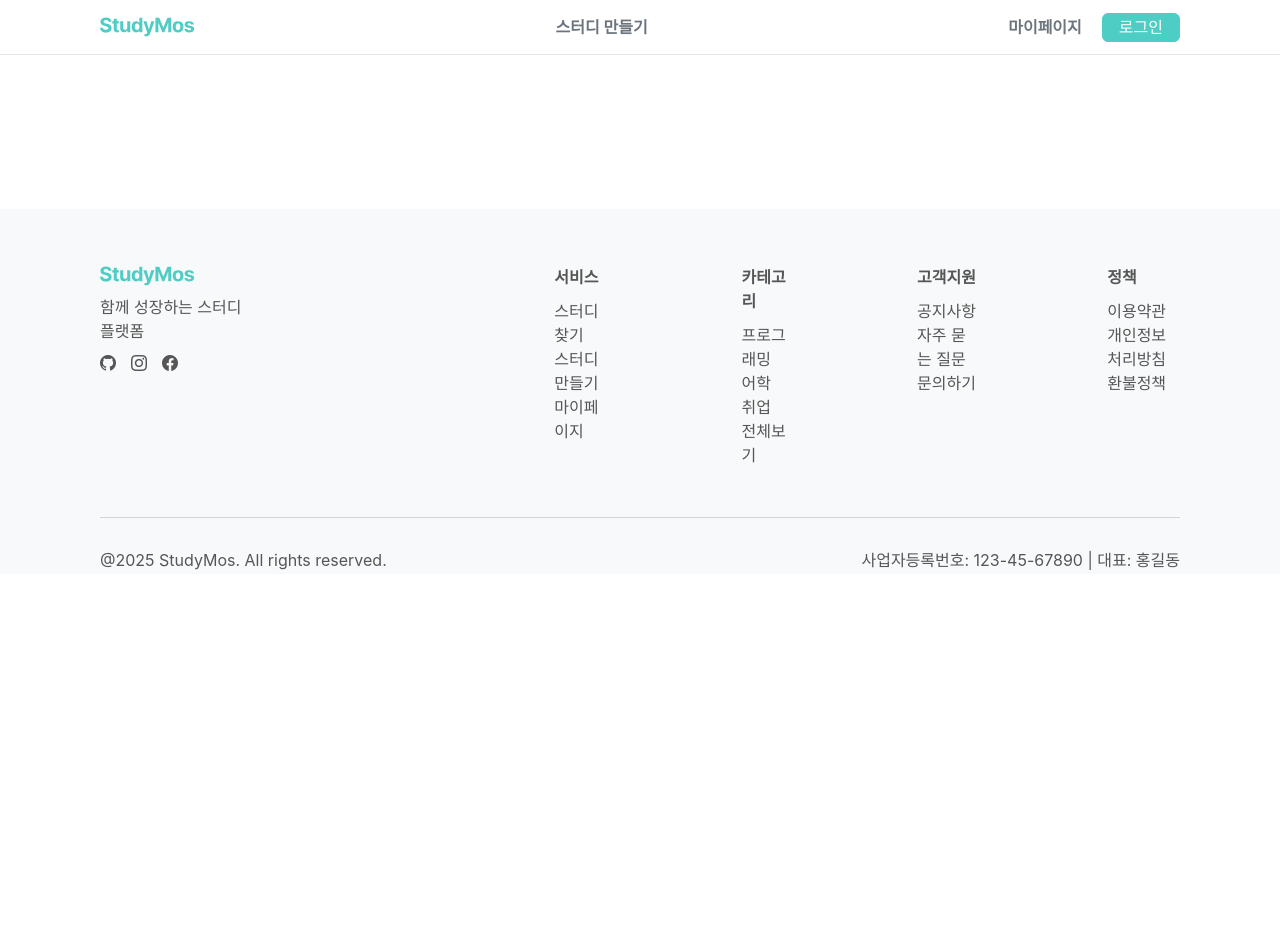
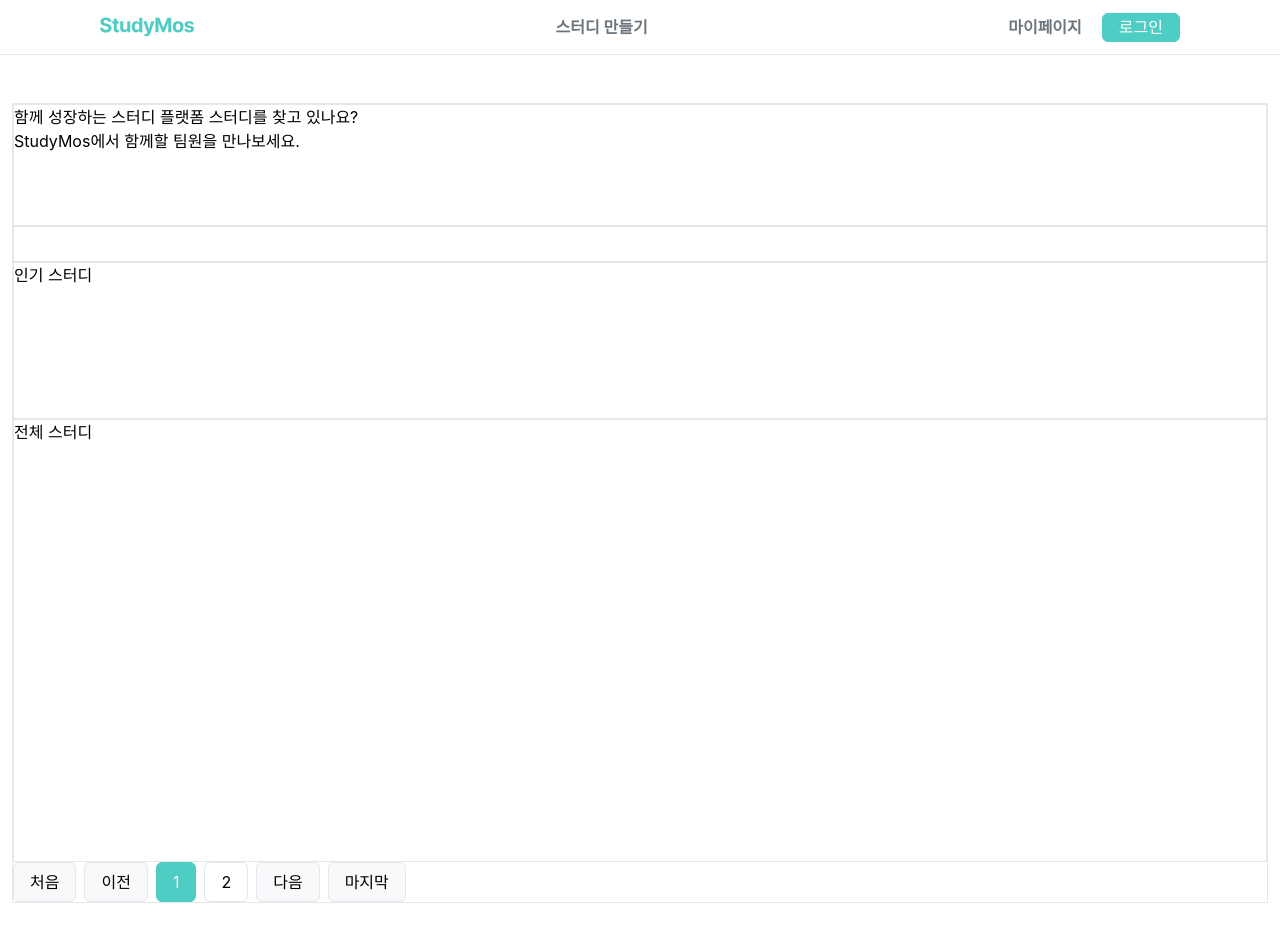
Before and after one commit to project-mos/frontend, a Next.js app: page / in a window 1280 px wide. Shown: the top 952 px of the page. Before the commit the page ends 800 px from the top, so only its background shows below. Built offline with nearby package versions, Linux system fonts and the light colour scheme.

Commit message:
💄 [Design]: landing page 기초 레이아웃 추가

```diff
--- a/src/app/page.tsx
+++ b/src/app/page.tsx
@@ -1,5 +1,16 @@
+import Pagination from "@/components/molecules/Pagination";
+
 export default function Home() {
   return (
-    <div className="h-200 border-10 flex items-center justify-center border-red-500 bg-white text-black"></div>
+    <div className="flex h-screen flex-col border">
+      <div className="h-[325px] w-full border">
+        함께 성장하는 스터디 플랫폼 스터디를 찾고 있나요? <br /> StudyMos에서
+        함께할 팀원을 만나보세요.
+      </div>
+      <div className="h-[95px] w-full border"></div>
+      <div className="h-[420px] w-full border">인기 스터디</div>
+      <div className="h-[1190px] w-full border">전체 스터디</div>
+      <Pagination activePage={1} totalPage={2} />
+    </div>
   );
 }
```
